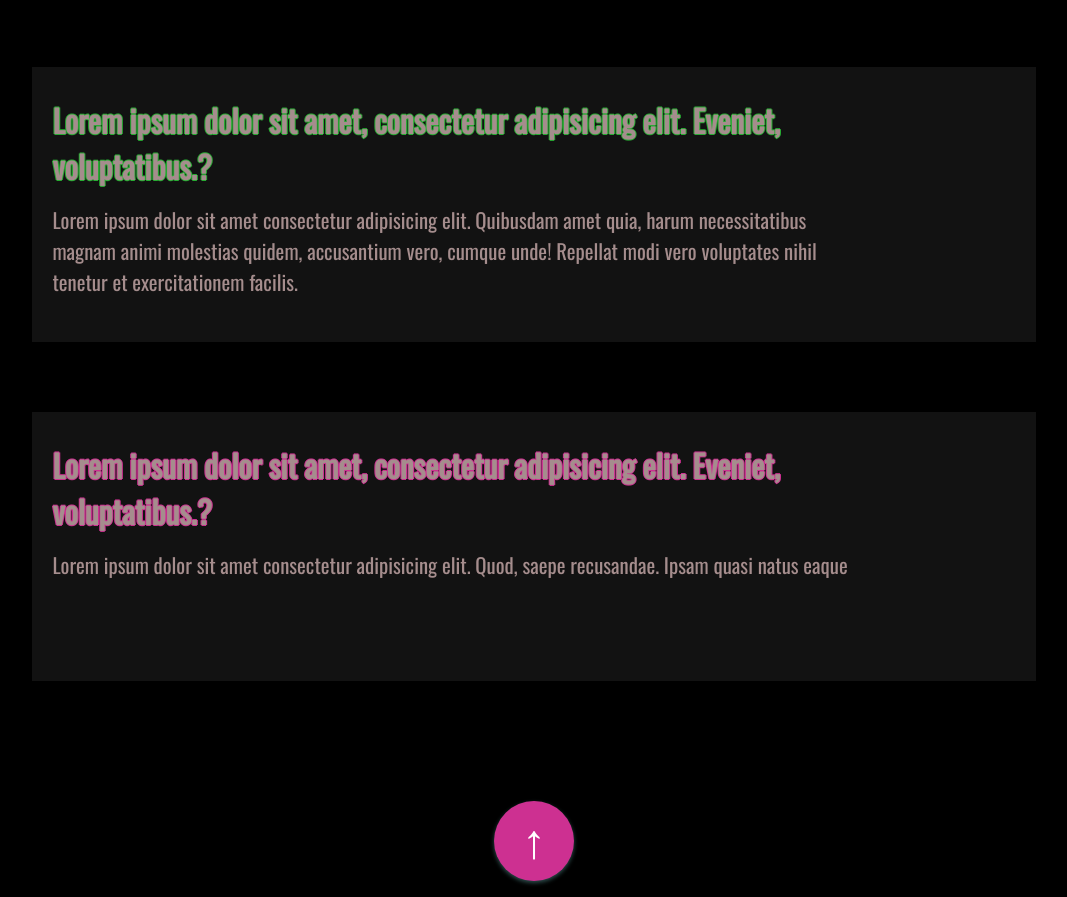
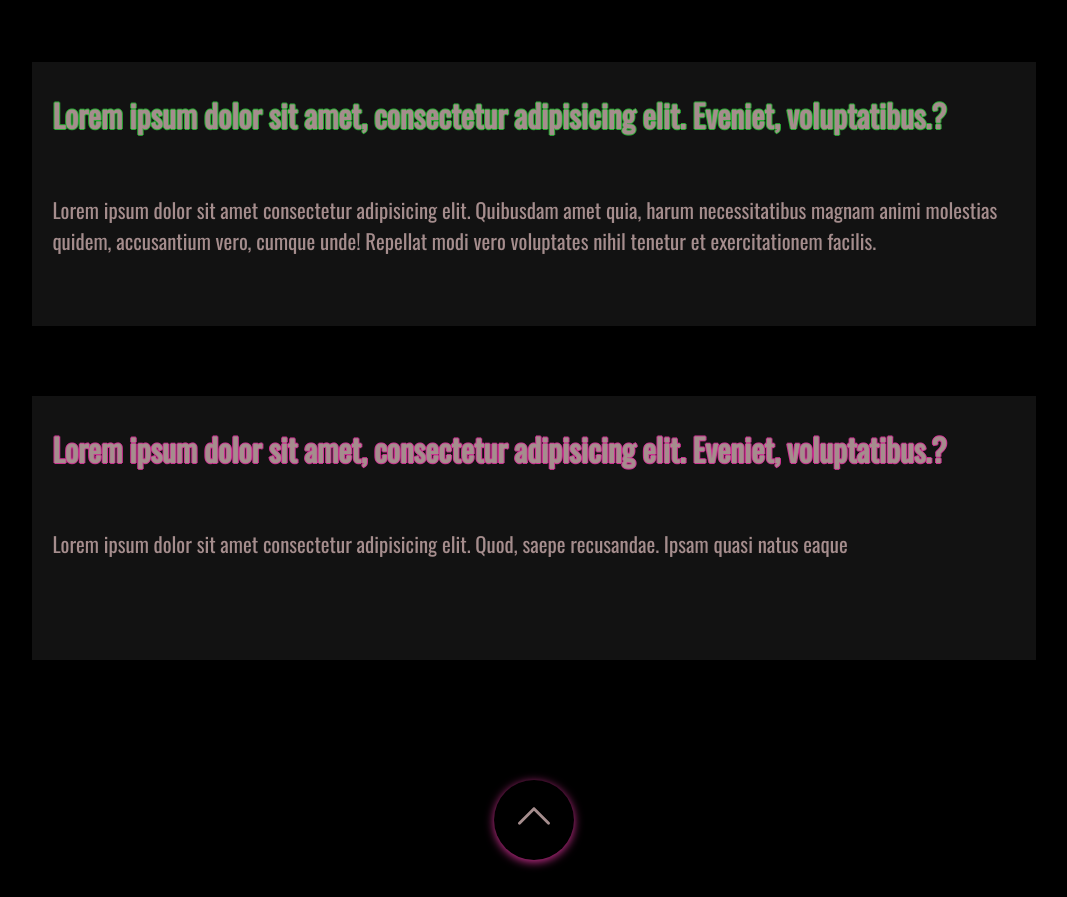
Before and after one commit to abdul2801/apoorvctf, a plain HTML site: page index.html in a window 1280 px wide. Shown: the part 1266-2163 px from the top of the page, without its empty margins (106-1173 px from the left). Drawn offline with nearby package versions, Linux system fonts and the light colour scheme.

Commit message:
bottom btns

```diff
--- a/index.html
+++ b/index.html
@@ -101,7 +101,14 @@
 
     </div>
     <div class="bottom">
-      <button class="round">↑</button>
+      <button class="round">
+        <svg fill="#000000" height="800px" width="800px" version="1.1" id="Layer_1" xmlns="http://www.w3.org/2000/svg" xmlns:xlink="http://www.w3.org/1999/xlink"
+	 viewBox="0 0 330 330" xml:space="preserve">
+<path id="XMLID_224_" d="M325.606,229.393l-150.004-150C172.79,76.58,168.974,75,164.996,75c-3.979,0-7.794,1.581-10.607,4.394
+	l-149.996,150c-5.858,5.858-5.858,15.355,0,21.213c5.857,5.857,15.355,5.858,21.213,0l139.39-139.393l139.397,139.393
+	C307.322,253.536,311.161,255,315,255c3.839,0,7.678-1.464,10.607-4.394C331.464,244.748,331.464,235.251,325.606,229.393z"/>
+</svg>
+      </button>
 
 
     </div>
--- a/style.css
+++ b/style.css
@@ -454,6 +454,12 @@
   overflow: hidden;
   transition: 0.3s;
 }
+/* media query for small device */
+@media (max-width:480px)  {
+  .ag-courses_item {
+    margin: 0 10px 70px;
+  }
+}
 /* skew ag-courses_item on hover and animate*/
 .ag-courses_item:hover {
 
@@ -468,6 +474,7 @@
 }
 .ag-courses_item::before {
   content: '';
+  display: none;
   position: absolute;
   top: 0;
   left: -100px;
@@ -510,7 +517,8 @@
   min-height: 87px;
   margin: 0 0 15px;
   overflow: hidden;
-  max-width: 85%;
+  /* width: 100%; */
+  /* max-width: 85%; */
   /* font-weight: bold; */
 
   z-index: 2;
@@ -584,7 +592,7 @@
 }
 
 button.round {
-  background-color: var(--pink);
+  background-color: black;
   color: white;
   border: none;
   padding: 3px;
@@ -592,12 +600,66 @@
   height: 5rem;
   width: 5rem;
   border-radius: 50%;
-  margin-bottom: 1rem;
+  margin-bottom: 1.5rem;
+  display: flex;
+  justify-content: center;
+  align-items: flex-start;
+  padding: 20px;
+  transition: box-shadow 0.5s;
 
-  box-shadow: 0 2px 4px darkslategray;
+  box-shadow: 0 2px 10px var(--pink);
 }
 .round:hover{
-  background-color: rgb(247, 97, 122);
+  box-shadow: 0 2px 10px var(--green);
   cursor: pointer;
-  transition: 0.3s;
 }
+
+svg {
+  fill: rgba(165, 141, 141);
+  height: 2rem;
+
+ }
+
+
+ @keyframes bounce {
+	0%, 100%, 20%, 50%, 80% {
+		-webkit-transform: translateY(0);
+		-ms-transform:     translateY(0);
+		transform:         translateY(0)
+	}
+	40% {
+		-webkit-transform: translateY(-30px);
+		-ms-transform:     translateY(-30px);
+		transform:         translateY(-30px)
+	}
+	60% {
+		-webkit-transform: translateY(-15px);
+		-ms-transform:     translateY(-15px);
+		transform:         translateY(-15px)
+	}
+}
+.round {
+  top: 50%;
+  left: 50%;
+  height: 180px;
+  width: 180px;
+  background-color: red;
+  border-radius: 50%;
+  line-height: 180px;
+  text-align: center;
+  text-transform: uppercase;
+  -webkit-animation-duration: 1s;
+  animation-duration: 1s;
+  -webkit-animation-fill-mode: both;
+  animation-fill-mode: both;
+  -webkit-animation-timing-function: ease-in-out;
+  animation-timing-function: ease-in-out;
+  /* animation-iteration-count: infinite;
+  -webkit-animation-iteration-count: infinite; */
+  color: white;
+}
+.round:hover {
+  cursor: pointer;
+  animation-name: bounce;
+  -moz-animation-name: bounce;
+}
```
